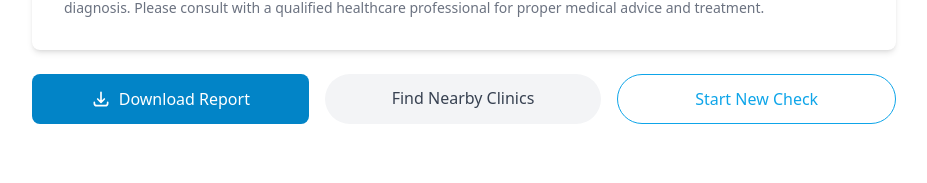
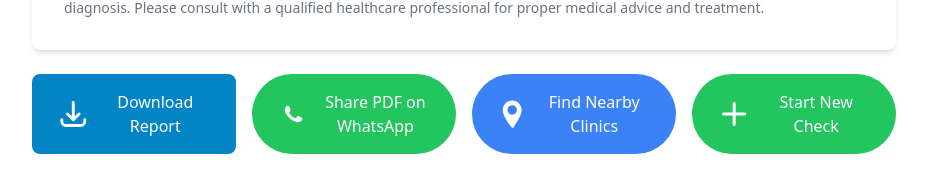
Before and after one commit to ShaileshPawale2004/MediVista, a React (Create React App) app: page /report in a window 1280 px wide. Shown: the part 1416-1599 px from the top of the page, without its empty margins (176-1103 px from the left). Before the commit the page ends 1572 px from the top, so only its background shows below. Built offline with nearby package versions, Linux system fonts and the light colour scheme; a web font is replaced by a local one.

Commit message:
share report added

```diff
--- a/package.json
+++ b/package.json
@@ -17,6 +17,7 @@
     "express": "^4.21.2",
     "framer-motion": "^11.18.2",
     "html2canvas": "^1.4.1",
+    "html2pdf.js": "^0.10.3",
     "jspdf": "^2.5.1",
     "leaflet": "^1.9.4",
     "mongoose": "^8.12.1",
--- a/src/App.js
+++ b/src/App.js
@@ -12,7 +12,6 @@ import SignUp from './pages/SignUp';
 
 // Lazy loaded components
 const Selection = lazy(() => import('./pages/Selection'));
-const LoginSignup = lazy(() => import('./pages/Login')); // Added this line
 const Home = lazy(() => import('./pages/Home'));
 const SymptomChecker = lazy(() => import('./pages/SymptomChecker'));
 const Clinics = lazy(() => import('./pages/Clinics'));
@@ -21,7 +20,7 @@ const Contact = lazy(() => import('./pages/Contact'));
 
 // Loading fallback
 const LoadingFallback = () => (
-  <div className="min-h-screen flex items-center justify-center bg-background-light dark:bg-background-dark">
+  <div className="min-h-screen flex items-center justify-center bg-background-light dark:bg-background-dark transition-colors duration-200">
     <div className="text-center">
       <div className="animate-spin rounded-full h-12 w-12 border-b-2 border-primary"></div>
       <p className="mt-4 text-text-light dark:text-text-dark">Loading...</p>
@@ -30,7 +29,7 @@ const LoadingFallback = () => (
 );
 
 const ErrorFallback = ({ error }) => (
-  <div className="min-h-screen flex items-center justify-center bg-background-light dark:bg-background-dark">
+  <div className="min-h-screen flex items-center justify-center bg-background-light dark:bg-background-dark transition-colors duration-200">
     <div className="text-center p-8 rounded-lg">
       <h2 className="text-2xl font-bold text-red-600 mb-4">Something went wrong</h2>
       <p className="text-text-light dark:text-text-dark mb-4">{error.message}</p>
@@ -46,7 +45,7 @@ const ErrorFallback = ({ error }) => (
 
 function AnimatedRoutes() {
   const location = useLocation();
-  const showNavbar = location.pathname !== '/' && location.pathname !== '/login-signup'; // Hides Navbar on Selection and LoginSignup pages
+  const showNavbar = !['/', '/login', '/signup'].includes(location.pathname);
 
   return (
     <div>
@@ -67,25 +66,24 @@ function AnimatedRoutes() {
   );
 }
 
-
 function App() {
   return (
+    <ThemeProvider> {/* ✅ Moved ThemeProvider to the highest level */}
       <ErrorBoundary FallbackComponent={ErrorFallback}>
         <HelmetProvider>
-        <ThemeProvider>
           <SymptomProvider>
+            <div className="min-h-screen bg-background-light dark:bg-background-dark transition-colors duration-200">
               <Router>
-              <div className="min-h-screen bg-background-light dark:bg-background-dark transition-colors duration-200">
                 <Suspense fallback={<LoadingFallback />}>
                   <AnimatedRoutes />
                 </Suspense>
+              </Router>
               <ChatBot />
             </div>
-            </Router>
           </SymptomProvider>
-        </ThemeProvider>
         </HelmetProvider>
       </ErrorBoundary>
+    </ThemeProvider>
   );
 }
 
--- a/src/pages/Report.js
+++ b/src/pages/Report.js
@@ -1,7 +1,7 @@
 import React, { useState } from 'react';
 import { Link } from 'react-router-dom';
 import { useSymptomContext } from '../context/SymptomContext';
-import { generatePDF } from '../utils/pdfGenerator';
+import { generatePDF,sharePDF } from '../utils/pdfGenerator';
 import male from "../assets/images/Male.jpeg"
 import female from "../assets/images/Female.jpeg"
 import youngMale from "../assets/images/School Boy.jpeg"
@@ -59,6 +59,67 @@ function Report() {
 
   const handleGender = () => (state.gender === "male" ? male : female);
 
+
+  const handleSharePDF = async () => {
+    setIsGenerating(true);
+    try {
+      // Generate PDF as data URI
+      const dataUri = await sharePDF('report-content', 'health-report.pdf', 'datauri');
+
+      // Convert data URI to base64
+      const base64Data = dataUri.split(',')[1];
+
+      // Create a Blob from the base64 data
+      const blob = new Blob([Uint8Array.from(atob(base64Data), c => c.charCodeAt(0))], { type: 'application/pdf' });
+
+      // Create a File object from the Blob
+      const file = new File([blob], 'health-report.pdf', { type: 'application/pdf' });
+
+      // Check if Web Share API supports sharing files
+      if (navigator.share && navigator.canShare({ files: [file] })) {
+        try {
+          await navigator.share({
+            files: [file],
+            title: 'MediVista Health Report',
+            text: 'Here is my health report from MediVista'
+          });
+        } catch (error) {
+          // Fallback to WhatsApp Web sharing
+          const messageText = encodeURIComponent("Here's my health report from MediVista");
+          window.open(`https://wa.me/?text=${messageText}`, '_blank');
+
+          // Also trigger download
+          const url = URL.createObjectURL(blob);
+          const a = document.createElement('a');
+          a.href = url;
+          a.download = 'health-report.pdf';
+          document.body.appendChild(a);
+          a.click();
+          document.body.removeChild(a);
+          URL.revokeObjectURL(url);
+        }
+      } else {
+        // Fallback for browsers that don't support Web Share API
+        const messageText = encodeURIComponent("Here's my health report from MediVista");
+        window.open(`https://wa.me/?text=${messageText}`, '_blank');
+
+        // Also trigger download
+        const url = URL.createObjectURL(blob);
+        const a = document.createElement('a');
+        a.href = url;
+        a.download = 'health-report.pdf';
+        document.body.appendChild(a);
+        a.click();
+        document.body.removeChild(a);
+        URL.revokeObjectURL(url);
+      }
+    } catch (error) {
+      console.error('Error sharing PDF:', error);
+    } finally {
+      setIsGenerating(false);
+    }
+  };
+
   const handleAge = ()=>{
     if(state.gender==="male"){
       if(state.ageGroup==="young") return youngMale;
@@ -98,7 +159,7 @@ function Report() {
         </div>
           <div className="border-b pb-6 mb-6">
             <div className="flex justify-between items-start mb-4">
-              <h1 className="text-3xl font-bold text-primary">Health Report</h1>
+            <h1 className="text-3xl font-bold text-black">Health Report</h1>
               <span className="text-gray-500">{formatDate(new Date())}</span>
             </div>
             <p className="text-gray-600">
@@ -209,25 +270,57 @@ function Report() {
               </>
             ) : (
               <>
-                <svg className="w-5 h-5" fill="none" stroke="currentColor" viewBox="0 0 24 24">
+                <svg className="w-10 h-10" fill="none" stroke="currentColor" viewBox="0 0 24 24">
                   <path strokeLinecap="round" strokeLinejoin="round" strokeWidth={2} d="M4 16v1a3 3 0 003 3h10a3 3 0 003-3v-1m-4-4l-4 4m0 0l-4-4m4 4V4" />
                 </svg>
                 Download Report
               </>
             )}
           </button>
+          {/* Update WhatsApp Share Button */}
+          <button
+            onClick={handleSharePDF}
+            disabled={isGenerating}
+            className="flex-1 bg-green-500 text-white px-6 py-3 rounded-full hover:bg-green-600 transition-colors duration-300 flex items-center justify-center gap-2 disabled:opacity-50 disabled:cursor-not-allowed"
+          >
+            {isGenerating ? (
+              <>
+                <svg className="animate-spin h-5 w-5" xmlns="http://www.w3.org/2000/svg" fill="none" viewBox="0 0 24 24">
+                  <circle className="opacity-25" cx="12" cy="12" r="10" stroke="currentColor" strokeWidth="4"></circle>
+                  <path className="opacity-75" fill="currentColor" d="M4 12a8 8 0 018-8V0C5.373 0 0 5.373 0 12h4zm2 5.291A7.962 7.962 0 014 12H0c0 3.042 1.135 5.824 3 7.938l3-2.647z"></path>
+                </svg>
+                Preparing...
+              </>
+            ) : (
+              <>
+                <svg className="w-14 h-14" fill="currentColor" viewBox="0 0 24 24">
+                  <path d="M17.472 14.382c-.297-.149-1.758-.867-2.03-.967-.273-.099-.471-.148-.67.15-.197.297-.767.966-.94 1.164-.173.199-.347.223-.644.075-.297-.15-1.255-.463-2.39-1.475-.883-.788-1.48-1.761-1.653-2.059-.173-.297-.018-.458.13-.606.134-.133.298-.347.446-.52.149-.174.198-.298.298-.497.099-.198.05-.371-.025-.52-.075-.149-.669-1.612-.916-2.207-.242-.579-.487-.5-.669-.51-.173-.008-.371-.01-.57-.01-.198 0-.52.074-.792.372-.272.297-1.04 1.016-1.04 2.479 0 1.462 1.065 2.875 1.213 3.074.149.198 2.096 3.2 5.077 4.487.709.306 1.262.489 1.694.625.712.227 1.36.195 1.871.118.571-.085 1.758-.719 2.006-1.413.248-.694.248-1.289.173-1.413-.074-.124-.272-.198-.57-.347z"/>
+                </svg>
+                Share PDF on WhatsApp
+              </>
+            )}
+          </button>
           <Link
             to="/clinics"
-            className="flex-1 bg-gray-100 text-gray-700 px-6 py-3 rounded-full hover:bg-gray-200 transition-colors duration-300 text-center"
+            className="flex items-center justify-center gap-2 flex-1 bg-blue-500 text-white px-6 py-3 rounded-full hover:bg-blue-600 transition-colors duration-300 text-center"
           >
+            <svg className="w-10 h-10 text-white" fill="currentColor" viewBox="0 0 24 24">
+              <path d="M12 2C8.134 2 5 5.134 5 9c0 4.418 4.701 10.479 6.489 12.847a1 1 0 0 0 1.622 0C14.299 19.479 19 13.418 19 9c0-3.866-3.134-7-7-7zm0 10.5A3.5 3.5 0 1 1 15.5 9 3.504 3.504 0 0 1 12 12.5z" />
+            </svg>
             Find Nearby Clinics
           </Link>
+
+
           <Link
             to="/symptom-checker"
-            className="flex-1 border border-primary text-primary px-6 py-3 rounded-full hover:bg-primary/5 transition-colors duration-300 text-center"
+            className="flex items-center justify-center gap-2 flex-1 bg-green-500 text-white px-6 py-3 rounded-full hover:bg-green-600 transition-colors duration-300 text-center"
           >
+            <svg className="w-10 h-10 text-white" fill="currentColor" viewBox="0 0 24 24">
+              <path d="M19 11h-6V5a1 1 0 0 0-2 0v6H5a1 1 0 0 0 0 2h6v6a1 1 0 0 0 2 0v-6h6a1 1 0 0 0 0-2z" />
+            </svg>
             Start New Check
           </Link>
+
         </div>
       </div>
     </div>
--- a/src/utils/pdfGenerator.js
+++ b/src/utils/pdfGenerator.js
@@ -1,6 +1,7 @@
 
 import html2canvas from "html2canvas";
 import jsPDF from "jspdf";
+import html2pdf from 'html2pdf.js';
 
 export const generatePDF = async (contentId, fileName) => {
   try {
@@ -32,3 +33,28 @@ export const generatePDF = async (contentId, fileName) => {
     return false;
   }
 };
+
+
+
+
+export const sharePDF = async (elementId, filename, type = 'blob') => {
+  const element = document.getElementById(elementId);
+  const opt = {
+    margin: 1,
+    filename: filename,
+    image: { type: 'jpeg', quality: 0.98 },
+    html2canvas: { scale: 2 },
+    jsPDF: { unit: 'in', format: 'letter', orientation: 'portrait' }
+  };
+
+  try {
+    if (type === 'blob') {
+      return await html2pdf().set(opt).from(element).output('blob');
+    } else if (type === 'datauri') {
+      return await html2pdf().set(opt).from(element).output('datauristring');
+    }
+  } catch (error) {
+    console.error('Error generating PDF:', error);
+    throw error;
+  }
+};
```
Also changed, not shown: 2 other files (tests, documents, lock files or other folders). Lines whose indentation alone changed are shown as unchanged.
